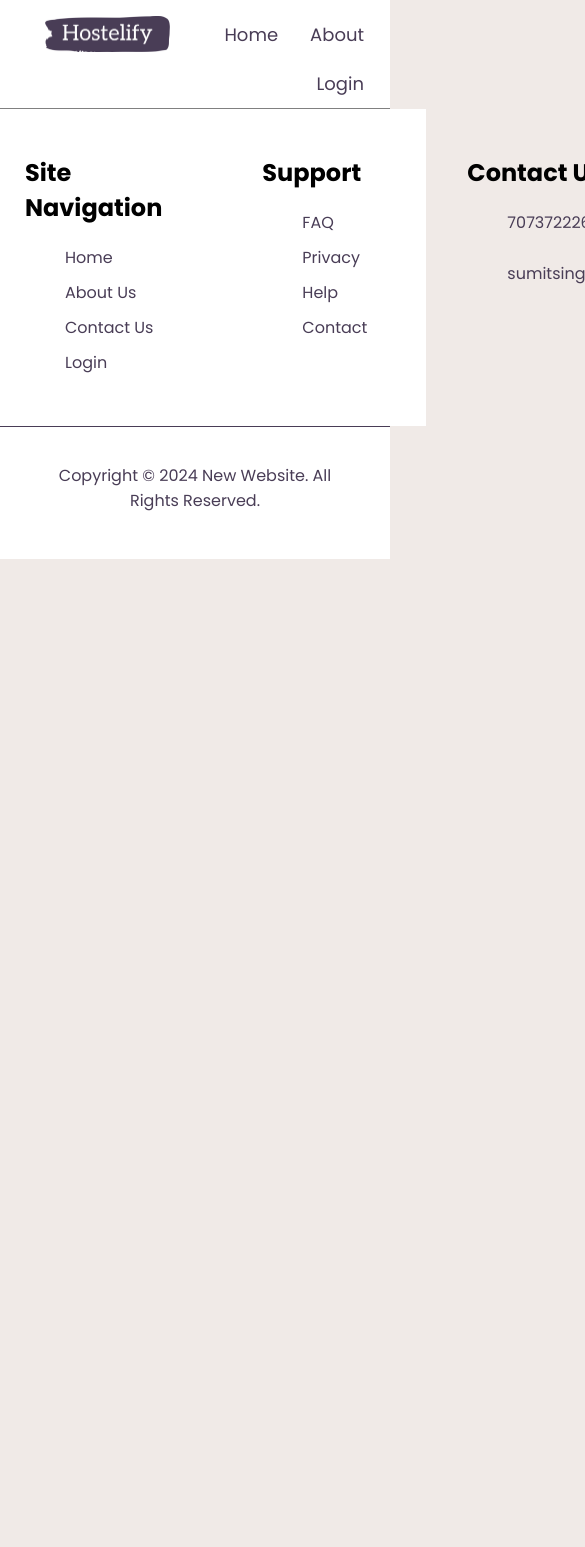
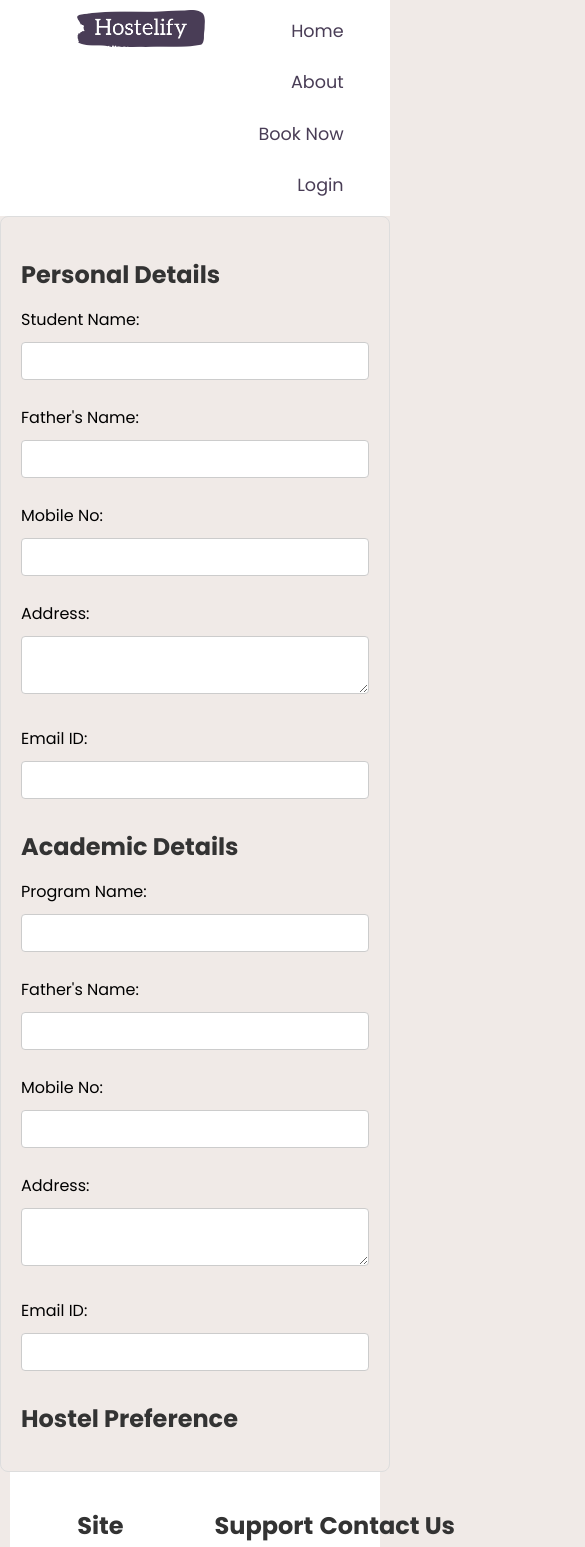
Before and after one commit to codinggita/hostelify, a React (Vite) app in the folder client/: page /booking in a window 390 px wide. Shown: the top 1547 px of the page, 585 px wide, since content can reach past the window. Before the commit the page ends 844 px from the top, so only its background shows below. Built offline with nearby package versions, Linux system fonts and the light colour scheme.

Commit message:
made login page responsive

```diff
--- a/client/index.html
+++ b/client/index.html
@@ -13,7 +13,7 @@
 <link href="https://fonts.googleapis.com/css2?family=Josefin+Sans:wght@700&display=swap" rel="stylesheet">
 <link href="https://fonts.googleapis.com/css2?family=Josefin+Sans:wght@700&family=Poppins:wght@500;900&display=swap"
         rel="stylesheet">
-<title>Vite + React</title>
+<title>Hostelify</title>
   </head>
   <body>
     <div id="root"></div>
--- /dev/null
+++ b/client/src/components/BookNow.jsx
@@ -0,0 +1,148 @@
+import React, { useState } from 'react';
+import './css/BookNow.css';
+
+const StudentForm = () => {
+  const [personalDetails, setPersonalDetails] = useState({
+    studentName: '',
+    fathersName: '',
+    mobileNo: '',
+    address: '',
+    email: '',
+  });
+
+  const [academicDetails, setAcademicDetails] = useState({
+    program: '',
+    specialization: '',
+    year: '',
+    semester: '',
+    cgpa: '',
+  });
+
+  const [hostelPreference, setHostelPreference] = useState({
+    hostelNo: '',
+    roomNo: '',
+    block: '',
+    facilities: {
+      mess: false,
+      laundry: false,
+      gym: false,
+    },
+  });
+
+  const handleChange = (section, field, value) => {
+    switch (section) {
+      case 'personalDetails':
+        setPersonalDetails({
+          ...personalDetails,
+          [field]: value,
+        });
+        break;
+      case 'academicDetails':
+        setAcademicDetails({
+          ...academicDetails,
+          [field]: value,
+        });
+        break;
+      case 'hostelPreference':
+        setHostelPreference({
+          ...hostelPreference,
+          [field]: value,
+        });
+        break;
+      default:
+        break;
+    }
+  };
+
+  return (
+    <div className="student-form">
+      <h2>Personal Details</h2>
+      <div className="form-section">
+        <label>Student Name:</label>
+        <input
+          type="text"
+          value={personalDetails.studentName}
+          onChange={(e) => handleChange('personalDetails', 'studentName', e.target.value)}
+        />
+      </div>
+      <div className="form-section">
+        <label>Father's Name:</label>
+        <input
+          type="text"
+          value={personalDetails.fathersName}
+          onChange={(e) => handleChange('personalDetails', 'fathersName', e.target.value)}
+        />
+      </div>
+      <div className="form-section">
+        <label>Mobile No:</label>
+        <input
+          type="text"
+          value={personalDetails.mobileNo}
+          onChange={(e) => handleChange('personalDetails', 'mobileNo', e.target.value)}
+        />
+      </div>
+      <div className="form-section">
+        <label>Address:</label>
+        <textarea
+          value={personalDetails.address}
+          onChange={(e) => handleChange('personalDetails', 'address', e.target.value)}
+        />
+      </div>
+      <div className="form-section">
+        <label>Email ID:</label>
+        <input
+          type="text"
+          value={personalDetails.email}
+          onChange={(e) => handleChange('personalDetails', 'email', e.target.value)}
+        />
+      </div>
+
+
+          {/* Academic Details */}
+      <h2>Academic Details</h2>
+      <div className="form-section">
+        <label>Program Name:</label>
+        <input
+          type="text"
+          value={academicDetails.program}
+          onChange={(e) => handleChange('personalDetails', 'studentName', e.target.value)}
+        />
+      </div>
+      <div className="form-section">
+        <label>Father's Name:</label>
+        <input
+          type="text"
+          value={personalDetails.fathersName}
+          onChange={(e) => handleChange('personalDetails', 'fathersName', e.target.value)}
+        />
+      </div>
+      <div className="form-section">
+        <label>Mobile No:</label>
+        <input
+          type="text"
+          value={personalDetails.mobileNo}
+          onChange={(e) => handleChange('personalDetails', 'mobileNo', e.target.value)}
+        />
+      </div>
+      <div className="form-section">
+        <label>Address:</label>
+        <textarea
+          value={personalDetails.address}
+          onChange={(e) => handleChange('personalDetails', 'address', e.target.value)}
+        />
+      </div>
+      <div className="form-section">
+        <label>Email ID:</label>
+        <input
+          type="text"
+          value={personalDetails.email}
+          onChange={(e) => handleChange('personalDetails', 'email', e.target.value)}
+        />
+      <h2>Hostel Preference</h2>
+      {/* Hostel preference form sections similar to personal details */}
+    </div>
+    </div>
+  );
+  };
+
+export default StudentForm;
--- a/client/src/components/Login.jsx
+++ b/client/src/components/Login.jsx
@@ -9,7 +9,7 @@ import logo from '../assets/img/logo.png'
 function Login() {
   return (
     <div className="page-sep">
-    <div className="container">
+    <div className="login-container">
       {/* <div id="formDiv"> */}
       <form action="" method="post" className="row-4">
         <Link to={"/"} className="lb">
@@ -62,7 +62,7 @@ function Login() {
           </a>
         </div> */}
         <div style={{ margin: "auto", color: "white" }}>
-          <span className="foot">Forgot password?</span> &nbsp; | &nbsp;{" "}
+        &nbsp; | &nbsp;{" "} <span className="foot">Forgot password?</span> &nbsp; | &nbsp;{" "}
           {/* New User */}
           {/* <span className="foot" id="signup" onclick="toogleName()">
             New user? Sign up
--- a/client/src/components/Navbar.jsx
+++ b/client/src/components/Navbar.jsx
@@ -16,7 +16,7 @@ const Navbar = () => {
         <ul className="navbar-list">
           <li className="navbar-item"><Link to={"/"} className="navbar-link">Home</Link></li>
           <li className="navbar-item"><Link to={"/about"} className="navbar-link">About</Link></li>
-          {/* <li className="navbar-item"><Link to={"/contact"} className="navbar-link">Contact Us</Link></li> */}
+          <li className="navbar-item"><Link to={"/booking"} className="navbar-link">Book Now</Link></li>
           <li className="navbar-item"><Link to={"/login"} className="navbar-link">Login</Link></li>
         </ul>
       </nav>
--- /dev/null
+++ b/client/src/components/css/BookNow.css
@@ -0,0 +1,32 @@
+.student-form {
+    max-width: 600px;
+    margin: auto;
+    padding: 20px;
+    border: 1px solid #ddd;
+    border-radius: 8px;
+  }
+
+  .form-section {
+    margin-bottom: 15px;
+  }
+
+  label {
+    display: block;
+    margin-bottom: 5px;
+  }
+
+  input,
+  textarea {
+    width: 100%;
+    padding: 8px;
+    border: 1px solid #ccc;
+    border-radius: 4px;
+    box-sizing: border-box;
+    margin-top: 5px;
+    margin-bottom: 10px;
+  }
+
+  h2 {
+    color: #333;
+    margin-bottom: 15px;
+  }
--- a/client/src/components/css/Footer.css
+++ b/client/src/components/css/Footer.css
@@ -10,29 +10,39 @@
     background-color: #222; /* Add background color
   } */
 
-footer{
+/* footer{
     position: relative;
-    width: 96.5%;
+    width: 27rem;
     height: auto;
     padding: 40px;
     background: #ffff;
-}
+} */
 
-.footer-container{
+.footer-container {
+    background-color: #ffff;
+    padding: 1rem 4.5rem 0.1rem 4.2rem;
+    display: flex;
+    justify-content: space-between; /* Aligns items to the start and end of the container */
+    border-bottom: 0.1px solid grey;
+    position: sticky ;
+    margin: 0px 10px;
+  }
+
+/* .footer-container{
   border-top: 1px solid #ffff;
     width: 70;
     display: grid;
     grid-template-columns: 1fr 1fr 1fr;
     grid-gap: 100px;
     padding: 25px;
-}
+}  */
 
 
 .footer-container.sec:h2{
     position: relative;
     color:#493d56;
     font-weight: 600;
-    margin-bottom: 15px;
+    margin-bottom: 1.5rem;
 }
 
 .footer-container.sec:p{
@@ -40,9 +50,9 @@ footer{
 }
 
 .sci{
-    margin-top: 20px;
+    margin-top: 2rem;
     display: grid;
-    grid-template-columns: repeat(4 ,50px);
+    grid-template-columns: repeat(4 ,5rem);
 }
 
 .sci li{
@@ -51,8 +61,8 @@ footer{
 
 .sci li a{
     display: inline-block;
-    width: 36px;
-    height: 36px;
+    width: 3.6rem;
+    height: 3.6rem;
     background: #493d56;
     display: grid;
     align-content: center;
@@ -62,7 +72,7 @@ footer{
 
 .sci li a i{
     color: white;
-    font-size: 20px;
+    font-size: 2rem;
 }
 
 .quicklinks{
@@ -76,7 +86,7 @@ footer{
 .quicklinks ul li a{
     color: #493d56;
     text-decoration: none;
-    margin-bottom: 10px;
+    margin-bottom: 0.8rem;
     display: inline-block;
 }
 
@@ -102,17 +112,18 @@ footer .container .contact .info li a{
 
 
 .copyrightText{
-    width: 85.5.7%;
+    width: 83.rem;
+    height: 1rem;
     background: #fff;
-    padding: 0px 100px 0px;
+    padding: 0rem 100rem 1rem ;
     text-align: center;
     color: #493d56;
     border-top: 1px solid #493d56;
 }
 
-@media (max-width: 990px){
+@media (max-width: 990vh){
     footer{
-        padding: 40px;
+        padding: 4rem;
     }
     .container{
         width: 100%;
--- a/client/src/components/css/Navbar.css
+++ b/client/src/components/css/Navbar.css
@@ -5,22 +5,19 @@ body {
 
   .navbar-container {
     background-color: #ffff;
-    padding-top: 10px;
-    color: white;
+    padding: 0.3rem;
     display: flex;
     justify-content: space-between; /* Aligns items to the start and end of the container */
-    border-bottom: 0.1px solid grey;
     position: sticky ;
-    box-shadow: 2px;
   }
 
   .logo {
     text-align: left;
-    margin-left: 40px;
+    margin-left: 4rem;
   }
   .logo-img {
-    padding: 6px 5px;
-    width: 125px; /* Adjust the width as needed */
+    padding: 0.3rem 0.5rem;
+    width: 8rem; /* Adjust the width as needed */
     height: auto; /* Maintain aspect ratio */
     vertical-align: middle;
   }
@@ -32,8 +29,8 @@ body {
   .navbar-list {
     list-style-type: none;
     margin: 0px;
-    margin-right: 10px;
-    padding: 0;
+    margin-right: 1rem;
+    padding: 0px;
     overflow: hidden;
     text-align: right; /* Align menu items to the right */
   }
@@ -46,13 +43,13 @@ body {
     display: block;
     color: #493d56;
     text-align: center;
-    padding: 11px 16px;
+    padding: 0.8rem 1.6rem;
     text-decoration: none;
-    font-size: 18px;
+    font-size: 1.1rem;
   }
 
   .navbar-link:hover {
-    background-color: #eae3e3;
+    background-color: #f6f0f0;
     color: black;
-    border-radius: 20px; /* Add rounded corners on hover */
+    border-radius: 2rem; /* Add rounded corners on hover */
   }
--- a/client/src/components/css/login.css
+++ b/client/src/components/css/login.css
@@ -13,7 +13,7 @@
     height: auto
 }
 
-.container{
+.login-container{
     display: grid;
 }
 
--- a/client/src/main.jsx
+++ b/client/src/main.jsx
@@ -9,6 +9,7 @@ import About from './components/About.jsx';
 import Home from './components/Home.jsx'
 import Contact from './components/Contact.jsx';
 import Login from './components/Login.jsx';
+import BookNow from './components/BookNow.jsx';
 
 
 const root = ReactDOM.createRoot(document.getElementById('root'));
@@ -21,6 +22,7 @@ root.render(
   <Route path="/contact" element={<Contact/>} />
   <Route path="/" element={<Home/>} />
   <Route path="/login" element={<Login/>} />
+  <Route path="/booking" element={<BookNow/>} />
 </Routes>
 <Footer/>
 </BrowserRouter>
```
